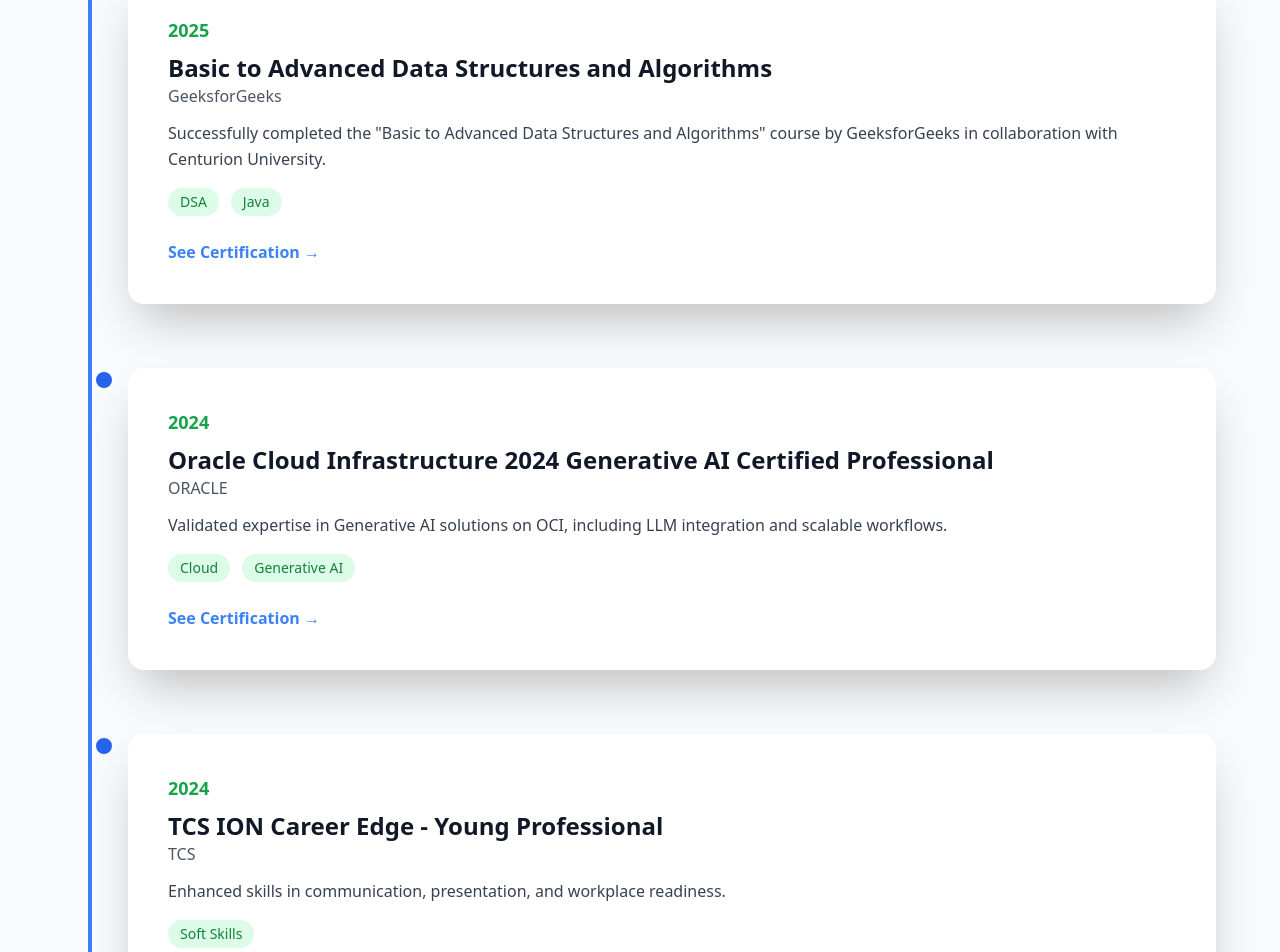
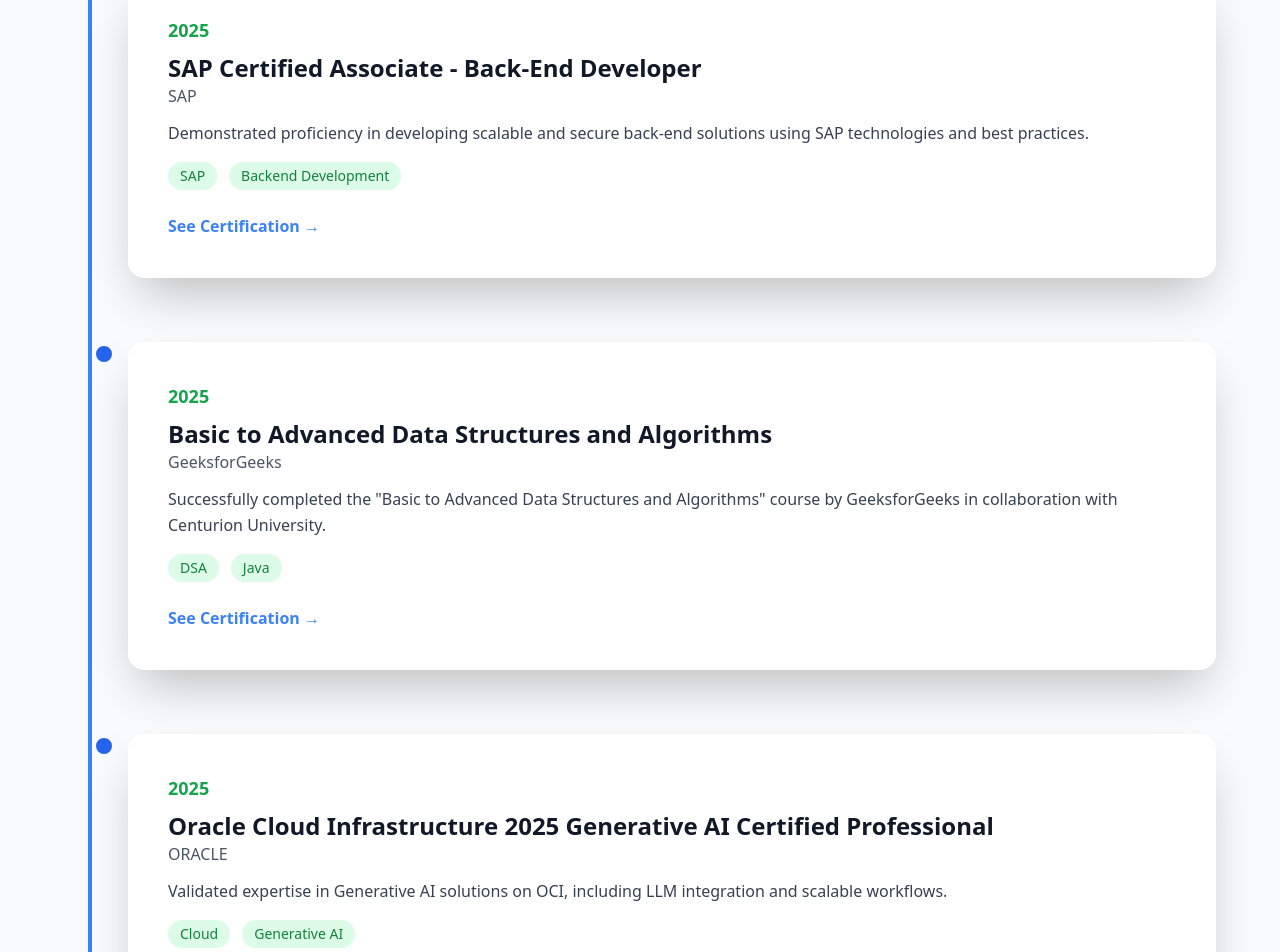
Before and after one commit to RudraP2004/My_Portfolio, a React (Vite) app: page / in a window 1280 px wide. Shown: the part 5400-6352 px from the top of the page. Built offline with nearby package versions, Linux system fonts and the light colour scheme.

Commit message:
Added SAP Certified Associate - Back-End Developer certification section

```diff
--- a/src/components/Certifications.tsx
+++ b/src/components/Certifications.tsx
@@ -2,6 +2,15 @@
 import { motion } from "framer-motion";
 
 const certifications = [
+  {
+    year: "2025",
+    title: "SAP Certified Associate - Back-End Developer",
+    issuer: "SAP",
+    description:
+      "Demonstrated proficiency in developing scalable and secure back-end solutions using SAP technologies and best practices.",
+    tags: ["SAP", "Backend Development"],
+    link: "https://www.credly.com/badges/a832ed5f-1204-4957-a63a-caaceba26e0d/public_url", // replace with actual link if available
+  },
   {
     year: "2025",
     title: "Basic to Advanced Data Structures and Algorithms",
@@ -10,6 +19,16 @@
       'Successfully completed the "Basic to Advanced Data Structures and Algorithms" course by GeeksforGeeks in collaboration with Centurion University.',
     tags: ["DSA", "Java"],
     link: "https://www.geeksforgeeks.org/certificate/9be6682b9f8813f3172a8eacf5db37d9?utm_source=socials&utm_medium=cc_link",
+  },
+   {
+    year: "2025",
+    title:
+      "Oracle Cloud Infrastructure 2025 Generative AI Certified Professional",
+    issuer: "ORACLE",
+    description:
+      "Validated expertise in Generative AI solutions on OCI, including LLM integration and scalable workflows.",
+    tags: ["Cloud", "Generative AI"],
+    link: "http://catalog-education.oracle.com/ords/certview/sharebadge?id=D4F35DDD6A1DC3EE1147EDFD73C0E4742588849BC565787C8AD45C525F758908",
   },
   {
     year: "2024",
```
Also changed, not shown: 1 other file (tests, documents, lock files or other folders).
